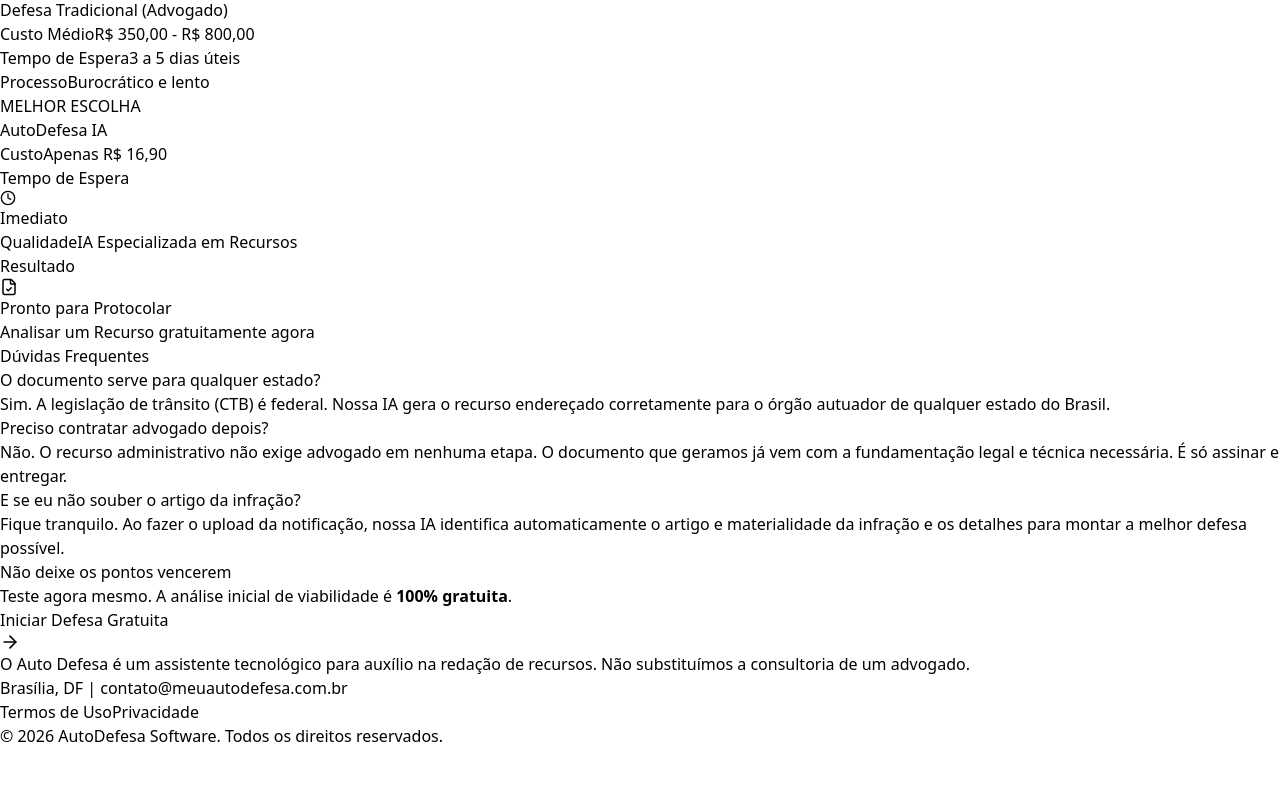
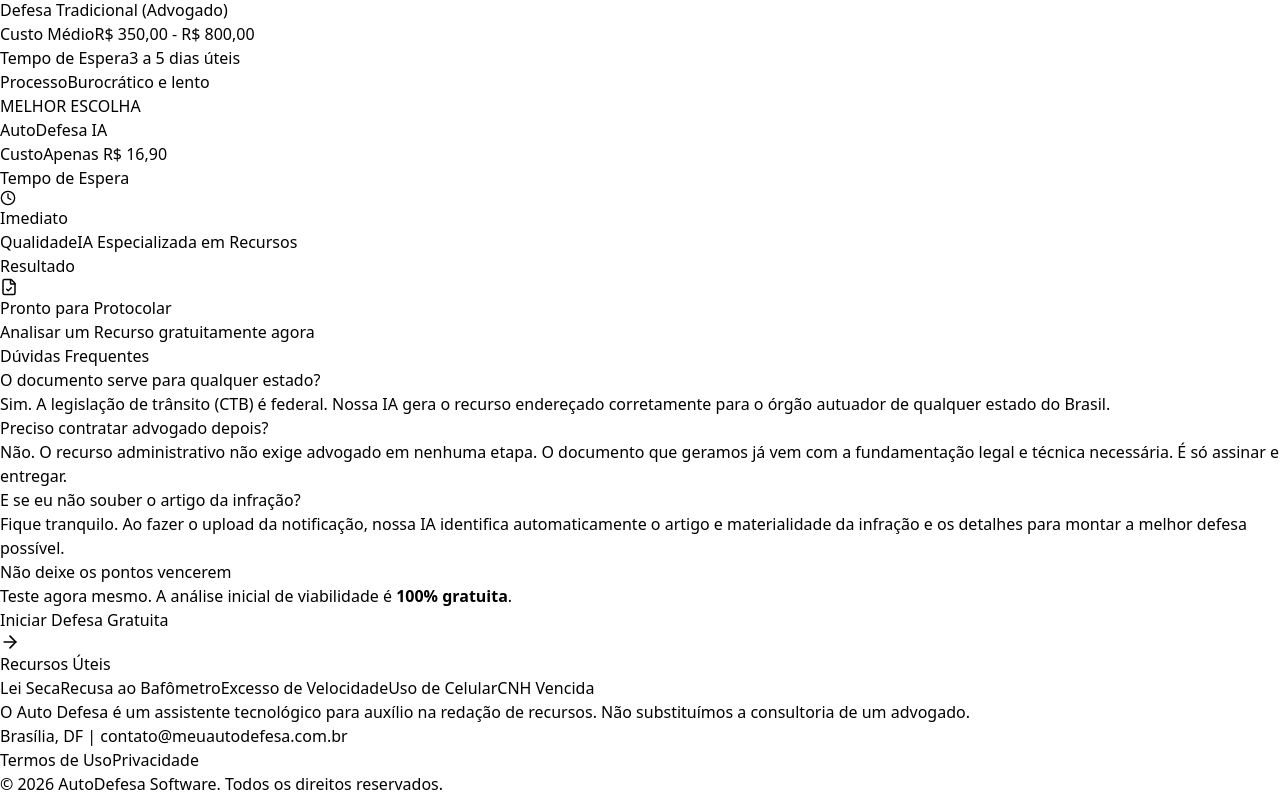
Before and after one commit to rodrigocvmd/auto-defesa, a React (Vite) app in the folder client/: page / in a window 1280 px wide. Shown: the part 738-1534 px from the top of the page. Before the commit the page ends 1486 px from the top, so only its background shows below. Built offline with nearby package versions, Linux system fonts and the light colour scheme; no server answers.

Commit message:
feat: footers recurrent penalties

```diff
--- a/client/src/layouts/MainLayout.jsx
+++ b/client/src/layouts/MainLayout.jsx
@@ -190,6 +190,18 @@ const MainLayout = ({ children }) => {
 			<main className="flex-1 w-full max-w-7xl mx-auto px-4 sm:px-6 lg:px-1 py-1">
 				{children}
 				<footer className="border-t border-gray-100 py-6 mt-8 flex flex-col items-center">
+					{/* Recursos Úteis */}
+					<div className="w-full max-w-4xl mb-8 px-4">
+						<h4 className="text-gray-900 font-bold text-sm mb-4 text-center">Recursos Úteis</h4>
+						<div className="grid grid-cols-2 md:grid-cols-3 lg:grid-cols-5 gap-4 text-center">
+							<Link to="/recorrer/lei-seca" className="text-gray-500 hover:text-blue-600 text-sm transition-colors">Lei Seca</Link>
+							<Link to="/recorrer/recusa-bafometro" className="text-gray-500 hover:text-blue-600 text-sm transition-colors">Recusa ao Bafômetro</Link>
+							<Link to="/recorrer/excesso-velocidade" className="text-gray-500 hover:text-blue-600 text-sm transition-colors">Excesso de Velocidade</Link>
+							<Link to="/recorrer/celular-direcao" className="text-gray-500 hover:text-blue-600 text-sm transition-colors">Uso de Celular</Link>
+							<Link to="/recorrer/cnh-vencida" className="text-gray-500 hover:text-blue-600 text-sm transition-colors">CNH Vencida</Link>
+						</div>
+					</div>
+
 					<p className="text-xs text-gray-400 max-w-2xl text-center mb-2">
 						O Auto Defesa é um assistente tecnológico para auxílio na redação de recursos. Não substituímos a consultoria de um advogado.
 					</p>
```
